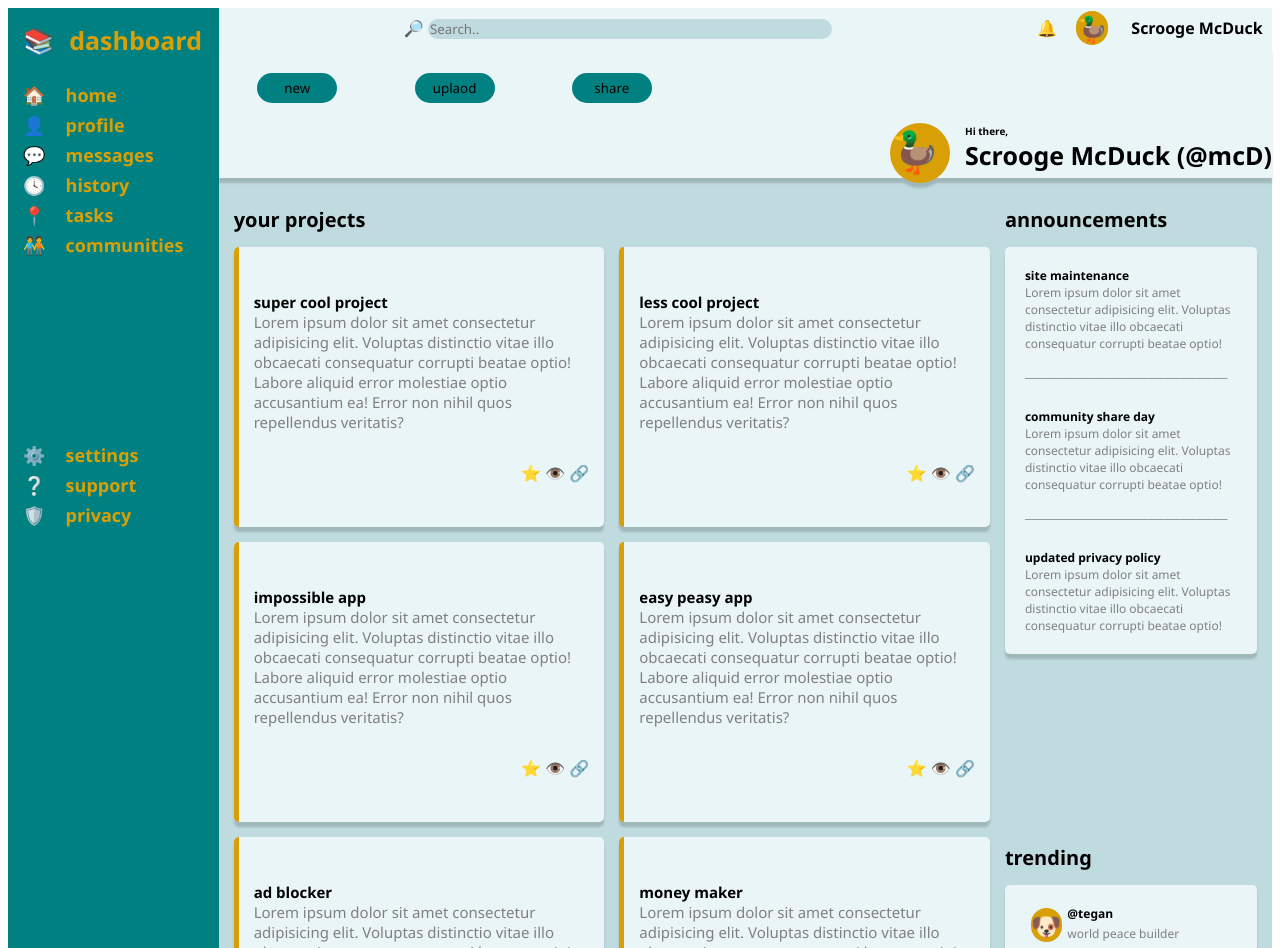
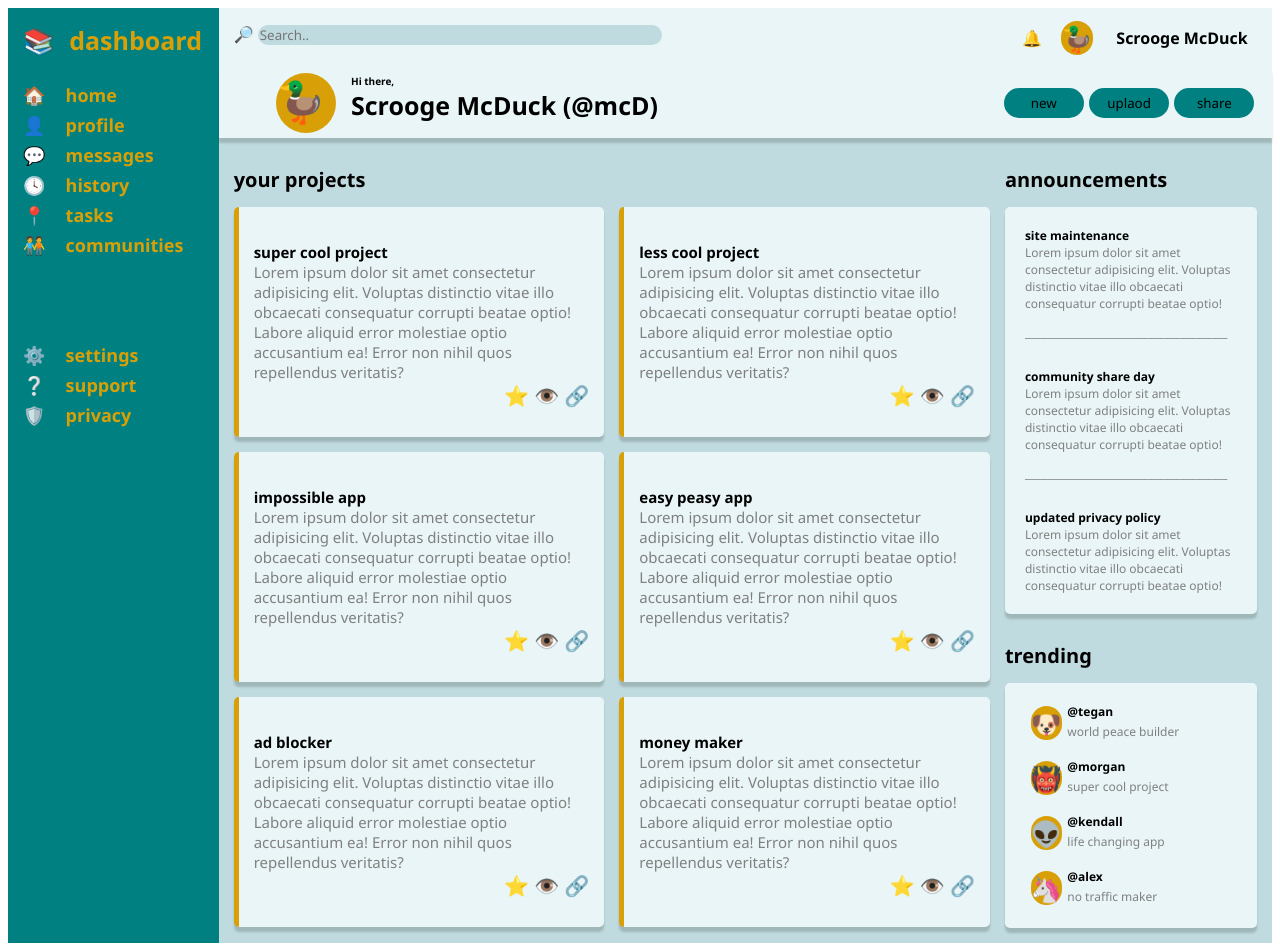
Before and after one commit to megpeer/admin-dashboard, a plain HTML site: page index.html in a window 1280 px wide. Shown: the top 948 px of the page. Drawn offline with Linux system fonts and the light colour scheme.

Commit message:
sizing tweaks and minor layout adjustments

```diff
--- a/styles.css
+++ b/styles.css
@@ -23,7 +23,8 @@
     font-weight: 800;
     padding: 15px;
     display: grid;
-    grid-template-rows: minmax(40px, 60px) minmax(240px, 360px) minmax(120px, 180px);
+    grid-template-rows: minmax(40px, 60px) minmax(240px, 260px) minmax(120px, 180px);
+    grid-template-columns: auto;
     align-items: start;
 }
 .sidebar
@@ -64,12 +65,12 @@
     background-color: var(--bg);
 
 }
-
 .searchbar {
+    padding: 15px;
     background-color: var(--bg-card);
     display: grid;
     grid-template-columns: auto repeat(2, 30px) 150px;
-    grid-template-rows: 40px;
+    grid-template-rows: 30px;
     gap: 15px;
 }
 
@@ -94,19 +95,23 @@
     font-weight: 800;
 }
 .search {
-    place-self: center;
+    justify-self: start;
 }
 
 .nav {
+    padding: 15px;
     background-color: var(--bg-card);
     filter: var(--drop-shadow);
     display: grid;
     grid-template-columns: 3fr 1fr;
-    grid-template-rows: 80px;
+    grid-template-rows: 40px;
     align-items: center;
+    grid-template-areas:
+    "user buttons"
 }
 
 .user {
+    justify-self: start;
     display: grid;
     grid-template-columns: 1fr 3fr;
     grid-template-rows: 10px 40px;
@@ -114,6 +119,7 @@
     "user-icon hi"
     "user-icon user-name";
     column-gap: 15px;
+
 }
 .user-icon {
     grid-area: user-icon;
@@ -158,6 +164,7 @@ button {
 .content {
     display: grid;
     grid-template-columns: 3fr 1fr;
+    grid-template-rows: auto;
     grid-template-areas: "projects aside";
     padding: 15px;
     gap: 15px;
@@ -189,7 +196,7 @@ h1 {
     display: grid;
     padding: 15px;
     grid-template-columns: 1fr;
-    grid-template-rows: 50px 150px 50px;
+    grid-template-rows: 40px 120px 40px;
     grid-template-areas: "card-title"
     "card-text"
     "card-icons";
@@ -205,15 +212,15 @@ h1 {
 }
 .card-icons{
  justify-self: end;
+ font-size: 20px;
 }
 
 
 .aside {
     grid-area: aside;
     display: grid;
-    grid-template-rows: 1fr 1fr;
+    grid-template-rows: auto auto;
     gap: 15px;
-
 }
 
 .announcement-cards,
```
